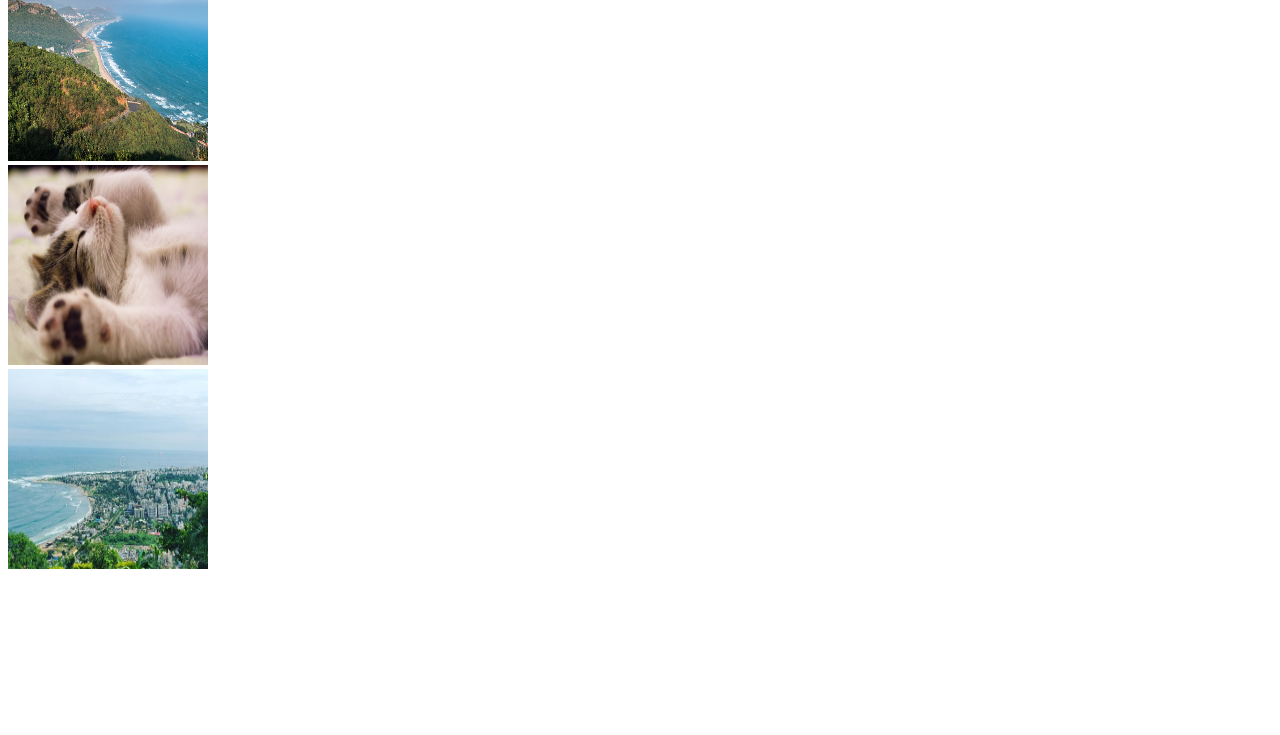
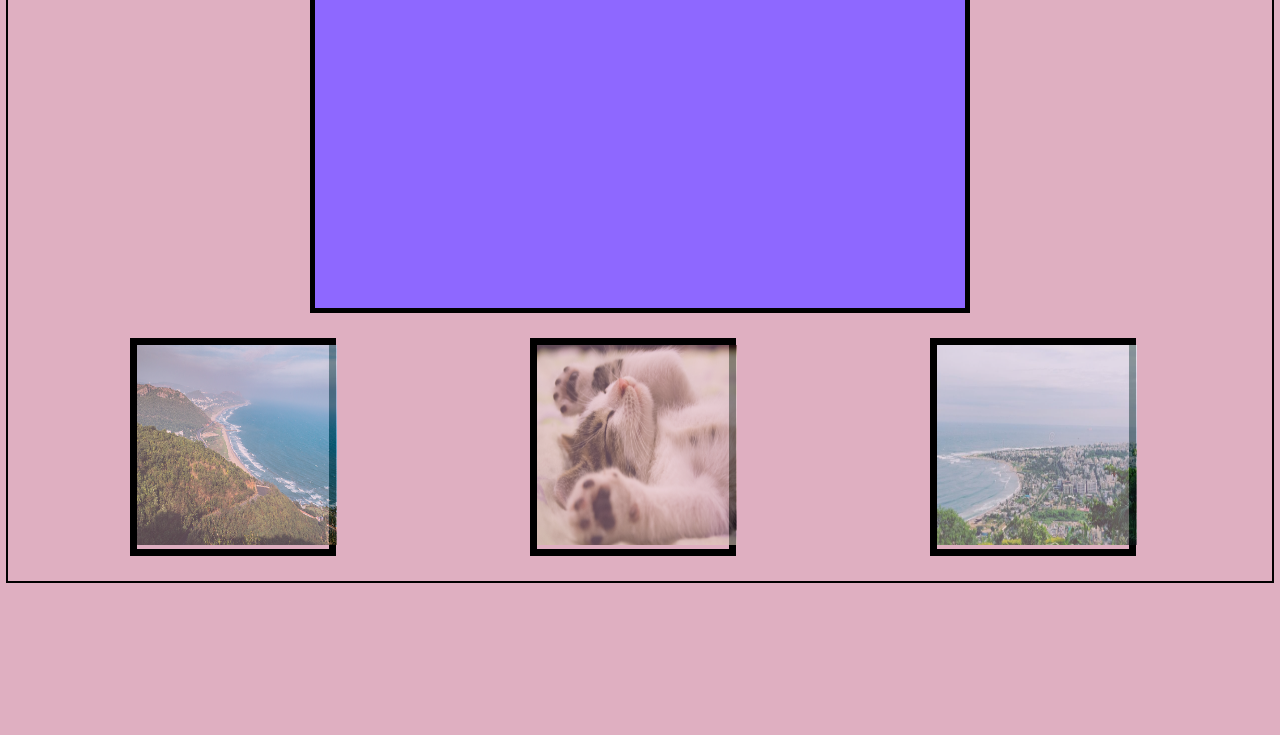
Before and after one commit to Julee03/Gallary, a plain HTML site: page index.html in a window 1280 px wide. Shown: the part 65-800 px from the top of the page. Drawn offline with Linux system fonts and the light colour scheme; files whose address does not match are found by name.

Commit message:
Update index.html

```diff
--- a/index.html
+++ b/index.html
@@ -3,8 +3,8 @@
 <head>
 	<meta charset="UTF-8">
 	<title>Photo Gallery</title>
-	<link rel="stylesheet" href="D:\Website project\Gallary project\gallery.css">
-	<script src = "D:\Website project\Gallary project\gallery.js"></script>
+	<link rel="stylesheet" href="index.css">
+	<script src = "index.js"></script>
 </head>
 	<body>
 
@@ -14,13 +14,13 @@
 
 		<div class = "preview">
 			<div class="image">
-				<img  alt = "Sea view of Vizag" src = "D:\Website project\Gallary project/vizag.jpg" width= "200" height="200" onmouseover = "upDate(this)" onmouseout = "unDo()">
+				<img  alt = "Sea view of Vizag" src = "vizag.jpg" width= "200" height="200" onmouseover = "upDate(this)" onmouseout = "unDo()">
 			</div>
 			<div class="image">
-				<img alt = "Cute Little Kitten" src = "D:\Website project\Gallary project/kitten.png" width= "200" height="200" onmouseover = "upDate(this)" onmouseout = "unDo()">
+				<img alt = "Cute Little Kitten" src = "kitten.png" width= "200" height="200" onmouseover = "upDate(this)" onmouseout = "unDo()">
 			</div>
 			<div class="image">
-				<img alt = "Another sea view" src = "D:\Website project\Gallary project/vizag2.jpg" width= "200" height="200" onmouseover = "upDate(this)" onmouseout = "unDo()">
+				<img alt = "Another sea view" src = "vizag2.jpg" width= "200" height="200" onmouseover = "upDate(this)" onmouseout = "unDo()">
 			</div>
 		</div>
 
```
